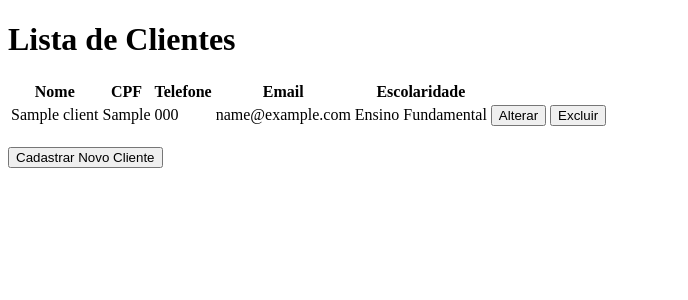
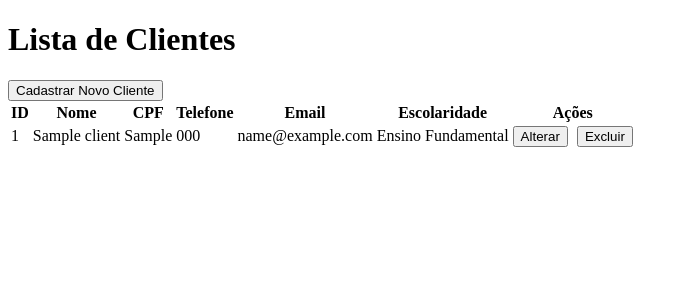
Before and after one commit to DanielArrudas/crud-php-desenvolvimento-web, a PHP site: page / in a window 1280 px wide. Shown: the top 300 px of the page, without its empty margins (0-688 px from the left). Run offline with PHP 8.4, Linux system fonts and the light colour scheme; tables that the repository leaves empty hold one stand-in row (values such as "Sample post").

Commit message:
Refactor: Enhance client listing view

```diff
--- a/views/ListClients.php
+++ b/views/ListClients.php
@@ -5,27 +5,36 @@
     <meta charset="UTF-8">
     <meta name="viewport" content="width=device-width, initial-scale=1.0">
     <title>Clientes</title>
+    <link rel="stylesheet" href="views/css/index.css">
 </head>
 
 <body>
-    <h1>Lista de Clientes</h1>
+    <main class="content">
+        <h1>Lista de Clientes</h1>
 
-    <div class="content">
-        <?php if (empty($resultData)): ?>
-            <h3>Nenhum cliente cadastrado.</h3>
+        <?php if (isset($mensagem)): ?>
+            <p class="mensagem"><?= $mensagem ?></p>
         <?php endif; ?>
 
-        <?php if (!empty($resultData)): ?>
+        <div>
+            <form action="index.php" method="get">
+                <button type="submit" name="action" value="create" class="btn-cadastrar">Cadastrar Novo Cliente</button>
+            </form>
+        </div>
+
+        <?php if (empty($resultData)): ?>
+            <h3 style="text-align: center; margin-top: 2rem;">Nenhum cliente cadastrado.</h3>
+        <?php else: ?>
             <table class="table">
                 <thead>
                     <tr>
+                        <th>ID</th>
                         <th>Nome</th>
                         <th>CPF</th>
                         <th>Telefone</th>
                         <th>Email</th>
                         <th>Escolaridade</th>
-                        <th></th>
-                        <th></th>
+                        <th>Ações</th>
                     </tr>
                 </thead>
                 <tbody>
@@ -35,41 +44,29 @@
                             1 => 'Ensino Fundamental',
                             2 => 'Ensino Médio',
                             3 => 'Ensino Superior',
-                            default => 'Escolaridade Inválida'
+                            default => 'Inválida'
                         }
-                            ?>
+                        ?>
                         <tr>
-                            <td><?= $data['nome'] ?></td>
-                            <td><?= $data['cpf'] ?></td>
-                            <td><?= $data['telefone'] ?></td>
-                            <td><?= $data['email'] ?></td>
+                            <td><?= $data['id'] ?></td>
+                            <td><?= htmlspecialchars($data['nome']) ?></td>
+                            <td><?= htmlspecialchars($data['cpf']) ?></td>
+                            <td><?= htmlspecialchars($data['telefone']) ?></td>
+                            <td><?= htmlspecialchars($data['email']) ?></td>
                             <td><?= $escolaridadeFormatado ?></td>
-                            <td>
-                                <form action="index.php?action=change&id=<?= $data['id'] ?>" method="post">
+                            <td class="acoes">
+                                <form action="index.php?action=change&id=<?= $data['id'] ?>" method="post" style="display: inline;">
                                     <button type="submit">Alterar</button>
                                 </form>
-                            </td>
-                            <td>
-                                <form action="index.php?action=delete&id=<?= $data['id'] ?>" method="post">
+                                <form action="index.php?action=delete&id=<?= $data['id'] ?>" method="post" style="display: inline; margin-left: 5px;">
                                     <button type="submit">Excluir</button>
                                 </form>
                             </td>
                         </tr>
                     <?php endforeach; ?>
-
                 </tbody>
             </table>
         <?php endif; ?>
-        <br>
-        <div>
-            <form action="index.php" method="get">
-                <button type="submit" name="action" value="create">Cadastrar Novo Cliente</button>
-            </form>
-        </div>
-    </div>
-    <?php if (isset($mensagem)): ?>
-        <p><?= $mensagem ?></p>
-    <?php endif; ?>
+    </main>
 </body>
-
 </html>
```
